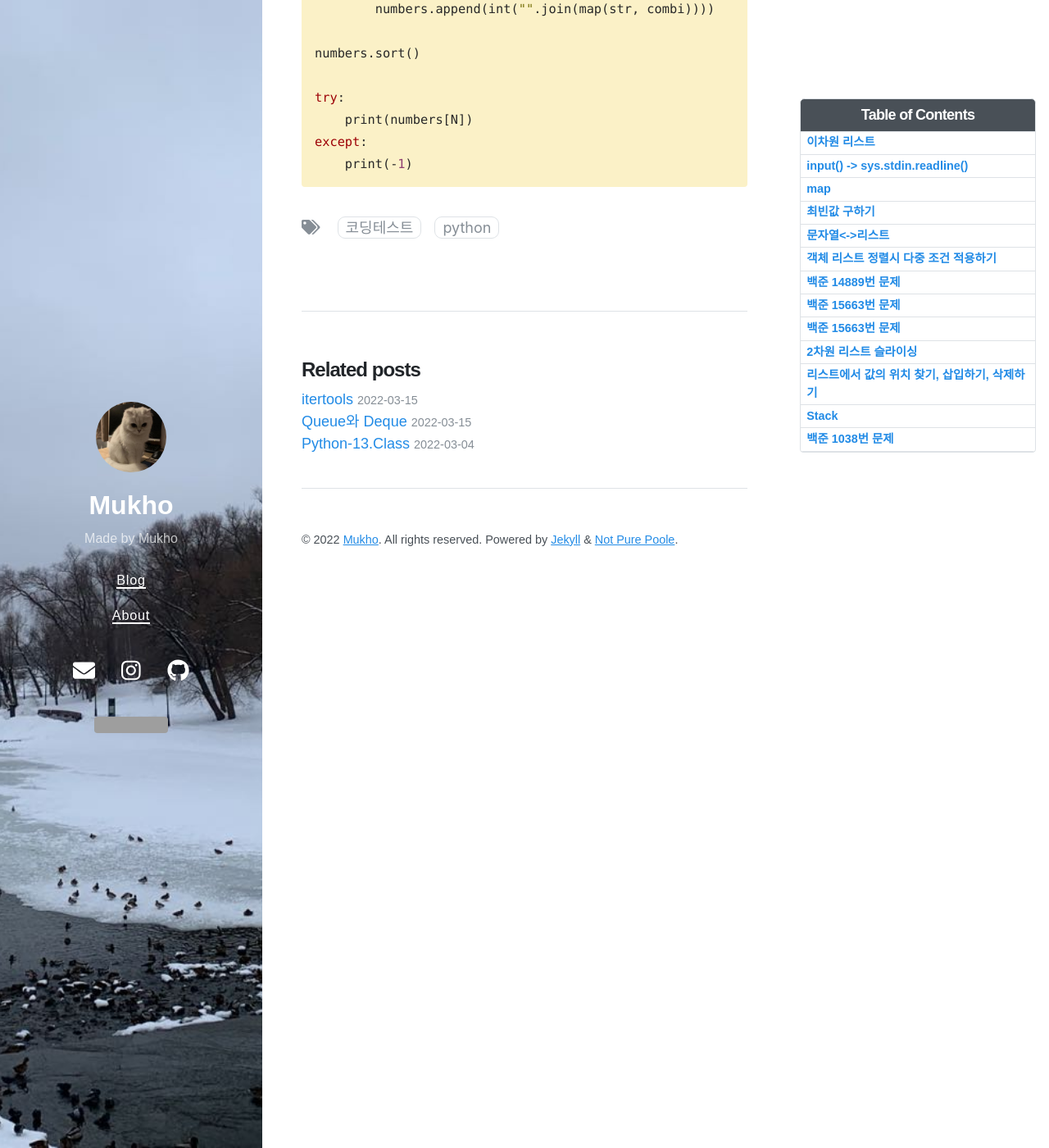
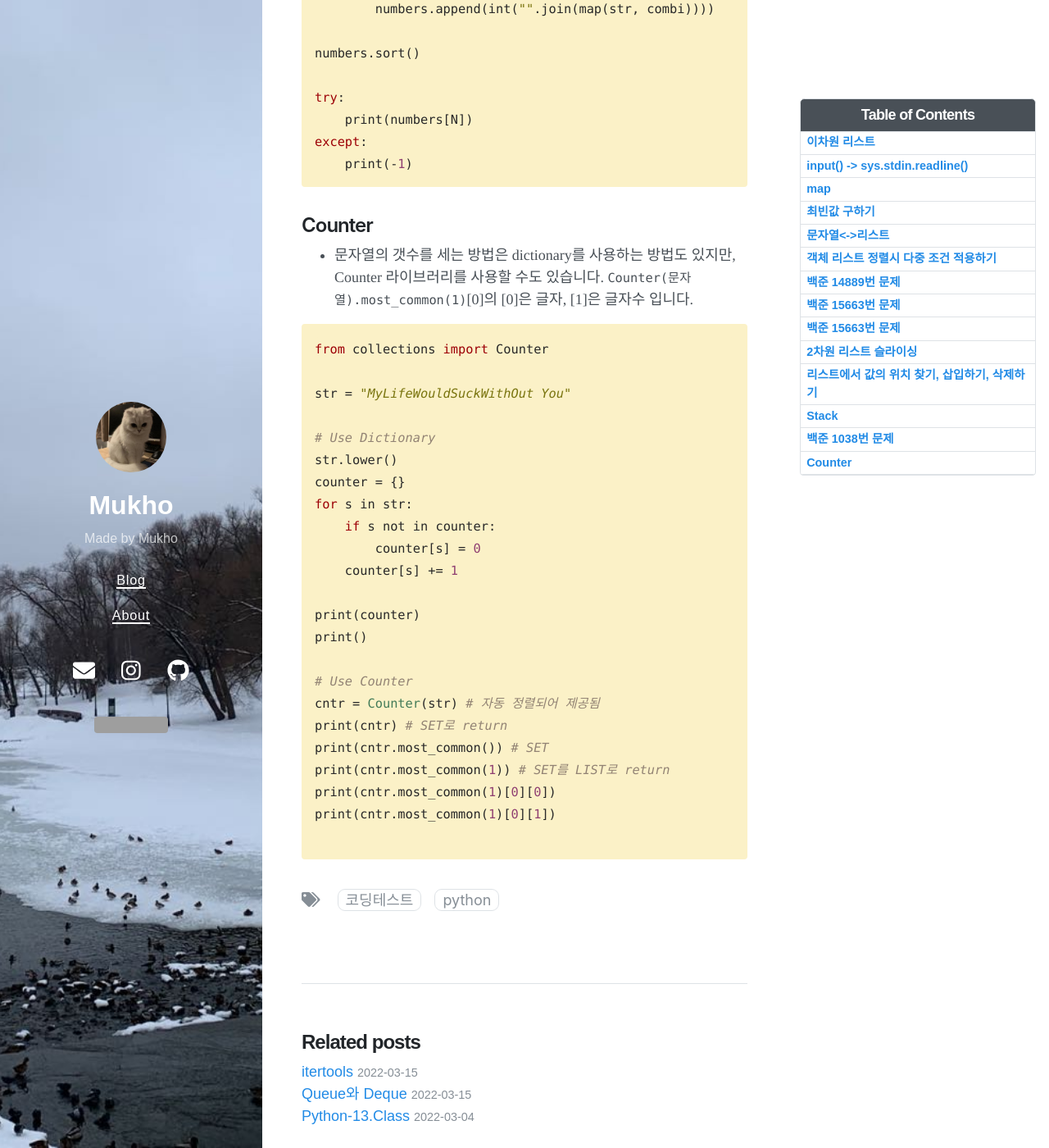
Before and after one commit to mukhoplus/mukhoplus.github.io, a Jekyll site: the page built from _posts/2022-03-08-코딩테스트 낙서장.md, in a window 1280 px wide and 1400 px high, scrolled down 7520 px. Shown: the whole window at 82% size. Built offline with Jekyll 4.4.1, drawn with Linux system fonts in a browser that asks for light colours; nearby versions of some CDN libraries; comment, search, counter and statistics services are not loaded; grey boxes are pictures that could not be loaded.

Commit message:
Update Posting

````diff
--- a/_posts/2022-03-08-코딩테스트 낙서장.md
+++ b/_posts/2022-03-08-코딩테스트 낙서장.md
@@ -281,3 +281,32 @@ try:
 except:
     print(-1)
 ```
+
+## Counter<br>
+- 문자열의 갯수를 세는 방법은 dictionary를 사용하는 방법도 있지만, Counter 라이브러리를 사용할 수도 있습니다. ``Counter(문자열).most_common(1)``[0]의 [0]은 글자, [1]은 글자수 입니다.
+
+```python
+from collections import Counter
+
+str = "MyLifeWouldSuckWithOut You"
+
+# Use Dictionary
+str.lower()
+counter = {}
+for s in str:
+    if s not in counter:
+        counter[s] = 0
+    counter[s] += 1
+
+print(counter)
+print()
+
+# Use Counter
+cntr = Counter(str) # 자동 정렬되어 제공됨
+print(cntr) # SET로 return
+print(cntr.most_common()) # SET
+print(cntr.most_common(1)) # SET를 LIST로 return
+print(cntr.most_common(1)[0][0])
+print(cntr.most_common(1)[0][1])
+
+```
````
